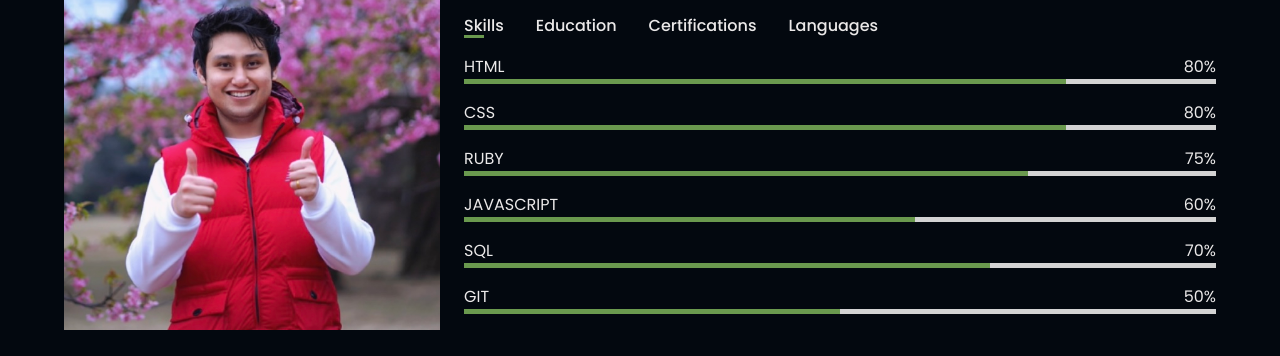
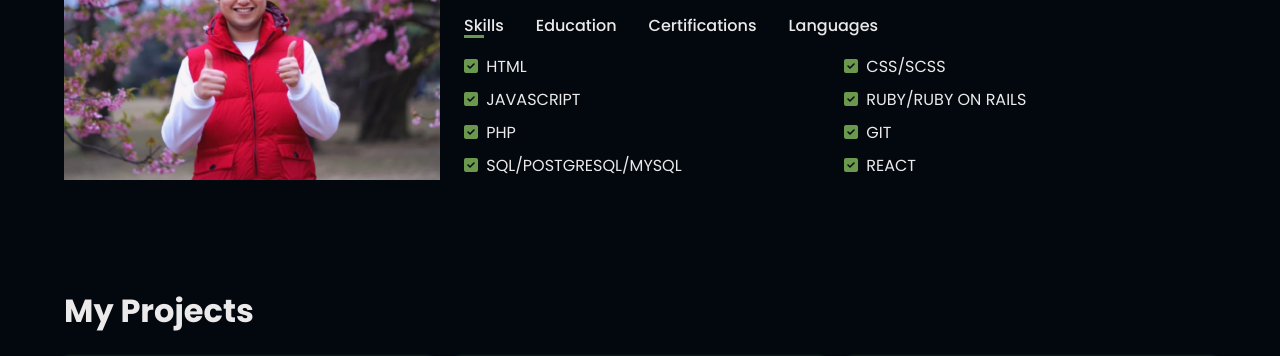
Before and after one commit to mallamandilcoding/portfolio, a plain HTML site: page index.html in a window 1280 px wide. Shown: the part 1070-1426 px from the top of the page. Drawn offline with nearby package versions, Linux system fonts and the light colour scheme.

Commit message:
some changes in skills and sidebar

```diff
--- a/index.html
+++ b/index.html
@@ -76,54 +76,41 @@
         </div>
         <div class="tab-content">
           <div class="content active Skills" id="Skills">
-            <div class="bars">
-              <div class="info">
-                <span>HTML</span>
-                <span>80%</span>
+            <div class="skill-grid">
+              <div class="skill-div">
+                <span class="icon"><i class="fas fa-check-square main-text"></i></span>
+                <span class="skill">HTML</span>
               </div>
-              <div class="line html">
+              <div class="skill-div">
+                <span class="icon"><i class="fas fa-check-square main-text"></i></span>
+                <span class="skill">CSS/SCSS</span>
+              </div>
+              <div class="skill-div">
+                <span class="icon"><i class="fas fa-check-square main-text"></i></span>
+                <span class="skill">JAVASCRIPT</span>
+              </div>
+              <div class="skill-div">
+                <span class="icon"><i class="fas fa-check-square main-text"></i></span>
+                <span class="skill">RUBY/RUBY ON RAILS</span>
+              </div>
+              <div class="skill-div">
+                <span class="icon"><i class="fas fa-check-square main-text"></i></span>
+                <span class="skill">PHP</span>
+              </div>
+              <div class="skill-div">
+                <span class="icon"><i class="fas fa-check-square main-text"></i></span>
+                <span class="skill">GIT</span>
+              </div>
+              <div class="skill-div">
+                <span class="icon"><i class="fas fa-check-square main-text"></i></span>
+                <span class="skill">SQL/POSTGRESQL/MYSQL</span>
+              </div>
+              <div class="skill-div">
+                <span class="icon"><i class="fas fa-check-square main-text"></i></span>
+                <span class="skill">REACT</span>
               </div>
             </div>
-            <div class="bars">
-              <div class="info">
-                <span>CSS</span>
-                <span>80%</span>
-              </div>
-              <div class="line css">
-              </div>
-            </div>
-            <div class="bars">
-              <div class="info">
-                <span>RUBY</span>
-                <span>75%</span>
-              </div>
-              <div class="line ruby">
-              </div>
-            </div>
-            <div class="bars">
-              <div class="info">
-                <span>JAVASCRIPT</span>
-                <span>60%</span>
-              </div>
-              <div class="line javascript">
-              </div>
-            </div>
-            <div class="bars">
-              <div class="info">
-                <span>SQL</span>
-                <span>70%</span>
-              </div>
-              <div class="line sql">
-              </div>
-            </div>
-            <div class="bars">
-              <div class="info">
-                <span>GIT</span>
-                <span>50%</span>
-              </div>
-              <div class="line git">
-              </div>
-            </div>
+
           </div>
           <div class="content Education" id="Education">
             <ul>
@@ -252,6 +239,19 @@
         </div>
       </div>
       <div class="work-card" data-aos="zoom-in">
+        <img src="images/reacthome1.png" alt="react-list">
+        <div class="layer">
+          <h2>React Basic Website</h2>
+          <p>
+            A website built from basic React concepts.
+          </p>
+          <div class="links">
+            <a href="https://mallamandilcoding.github.io/react1/" target="_blank" class="btn">Visit Website</a>
+            <a href="https://github.com/mallamandilcoding/react1" target="_blank" class="btn">View Code</a>
+          </div>
+        </div>
+      </div>
+      <div class="work-card" data-aos="zoom-in">
         <img src="images/trbhome.png" alt="todo-list">
         <div class="layer">
           <h2>Tokyo Run Buddy</h2>
@@ -266,9 +266,10 @@
           </div>
         </div>
       </div>
+
       <!-- <div class="work-card" style="background-image: url(images/home.png);" data-aos="zoom-in">
         <img src="images/trbhome.png" alt="tokyorunbuddy home page">
-        <!-- <video autoplay muted loop> -->
+         <video autoplay muted loop> -->
           <!-- <source src="videos/tokyorunbuddy.mp4" type="video/mp4"> -->
           <!-- <source src="movie.ogg" type="video/ogg"> -->
         <!-- Your browser does not support the video tag. -->
--- a/javascript/index.js
+++ b/javascript/index.js
@@ -77,6 +77,7 @@ const scriptURL = 'https://script.google.com/macros/s/AKfycbyRwpiNpALmZRas-9afdE
   // navbar close and bar
   const bar = document.querySelector('.bars');
   const rightnav = document.querySelector('.right-nav');
+  const rightnav_a = document.querySelectorAll('.right-nav a');
   const close = document.querySelector('.close');
   bar.addEventListener('click',()=>{
     rightnav.style.right = "0";
@@ -84,3 +85,9 @@ const scriptURL = 'https://script.google.com/macros/s/AKfycbyRwpiNpALmZRas-9afdE
   close.addEventListener('click',()=>{
     rightnav.style.right = "-105%";
   })
+
+  rightnav_a.forEach((item)=>{
+    item.addEventListener('click',()=>{
+      rightnav.style.right = "-105%";
+    });
+  });
--- a/scss/_about.scss
+++ b/scss/_about.scss
@@ -7,7 +7,7 @@
     gap:24px;
     justify-content: space-between;
     // align-items: stretch;
-    height: 600px;
+    height: 450px;
     .left-about{
       flex:1;
       // height: 500px;
@@ -52,6 +52,7 @@
       }
       .tab-content{
         margin-top: 16px;
+
         .content{
           display:none;
           ul{
@@ -99,6 +100,9 @@
               &.javascript::after{
                 width:60%;
               }
+              &.react::after{
+                width:30%;
+              }
               &.sql::after{
                 width:70%;
               }
@@ -110,6 +114,17 @@
 
         }
       }
+
+
     }
   }
 }
+
+#Skills .skill-grid {
+    display: grid;
+    grid-template-columns: 1fr 1fr;
+    gap: 8px;
+    span.icon{
+      margin-right:4px;
+    }
+}
--- a/scss/_mediaqueries.scss
+++ b/scss/_mediaqueries.scss
@@ -20,17 +20,17 @@
 
   //======== about ===========
   .about .about-content{
-    height:620px;
+    height:500px;
   }
 }
 
 @media (max-width:1024px){
   // ====== about =====
   .about .about-content{
-    height: 680px;
+    // height: 600px;
   }
   .about .about-content .right-about{
-    flex:1;
+    flex:2;
   }
 }
 
@@ -180,6 +180,9 @@
   .about .about-content .right-about .tab-titles .title.active::after{
     width:20%;
   }
+  #Skills .skill-grid{
+    grid-template-columns: 1fr;
+  }
 
   //====== project section ====
   .work-list{
```
Also changed, not shown: css/index.css, images/reacthome1.png (added), 1 other file.
